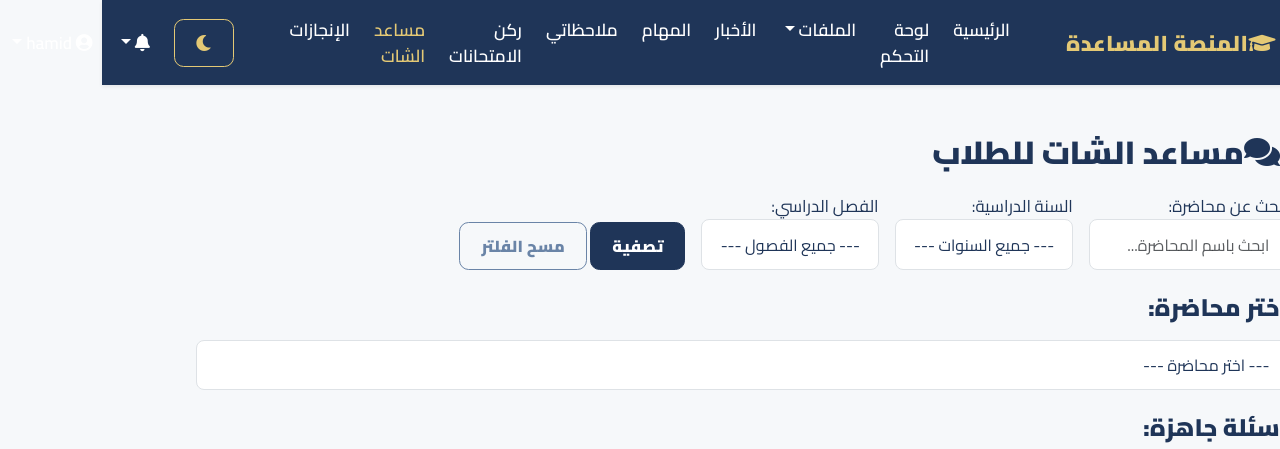
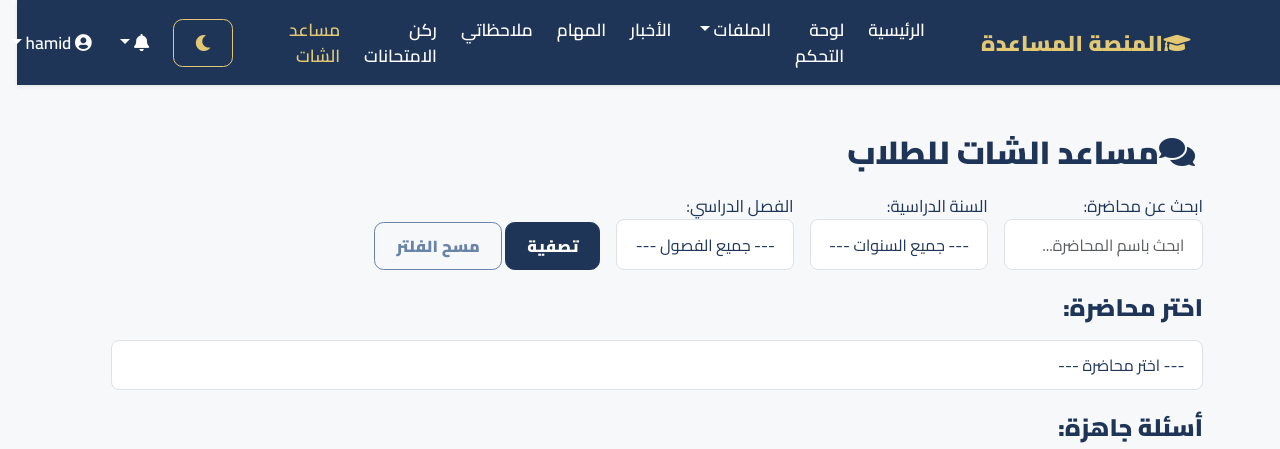
Before and after one commit to 77hamed77/StudyPlatform, a Django app: page /chat/ in a window 1280 px wide; the page is wider, and only the part inside the window is pictured. Shown: the top 449 px of that part. Run offline with Django 5.2, Linux system fonts and the light colour scheme; a user stored in the database is signed in; data that the repository does not hold is empty; parts of the project's set-up code (start-up, migrations or seed data) failed here and were passed over.

Commit message:
تعديل

```diff
--- a/templates/base.html
+++ b/templates/base.html
@@ -53,9 +53,6 @@
                         </li>
                         <li class="nav-item">
                             <a class="nav-link {% if request.resolver_match.app_name == 'chat_assistant' %}active{% endif %}" href="{% url 'chat_assistant:chat_assistant' %}">مساعد الشات</a>
-                        </li>
-                        <li class="nav-item">
-                            <a class="nav-link {% if request.resolver_match.app_name == 'achievements' %}active{% endif %}" href="{% url 'achievements:all_badges' %}">الإنجازات</a>
                         </li>
                     {% endif %}
                 </ul>
```
